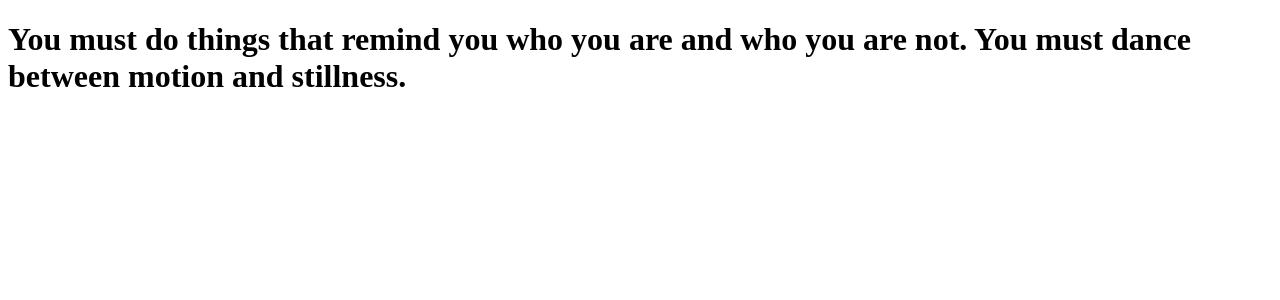
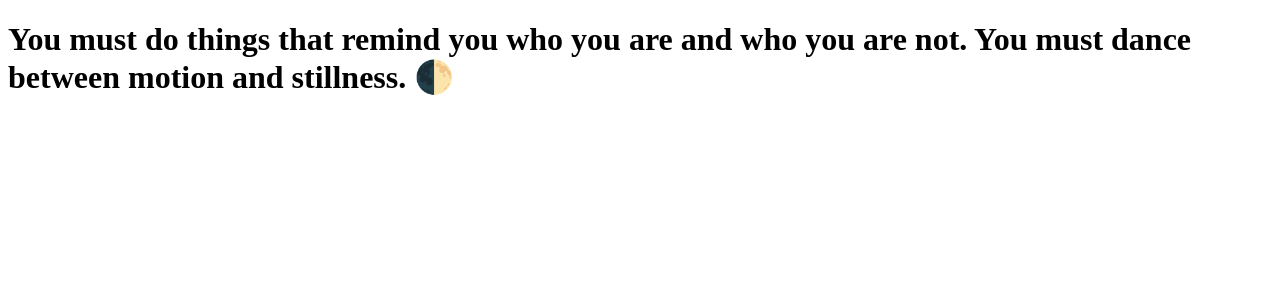
Before and after one commit to dsllt/dsllt-curso_dev, a Next.js app: page / in a window 1280 px wide. Shown: the top 300 px of the page. Built offline with nearby package versions, Linux system fonts and the light colour scheme.

Commit message:
Incluindo emoji

```diff
--- a/pages/index.js
+++ b/pages/index.js
@@ -1,5 +1,5 @@
 function Home(){
-  return <h1>You must do things that remind you who you are and who you are not. You must dance between motion and stillness. </h1>
+  return <h1>You must do things that remind you who you are and who you are not. You must dance between motion and stillness. 🌓 </h1>
 }
 
 export default Home;
```
